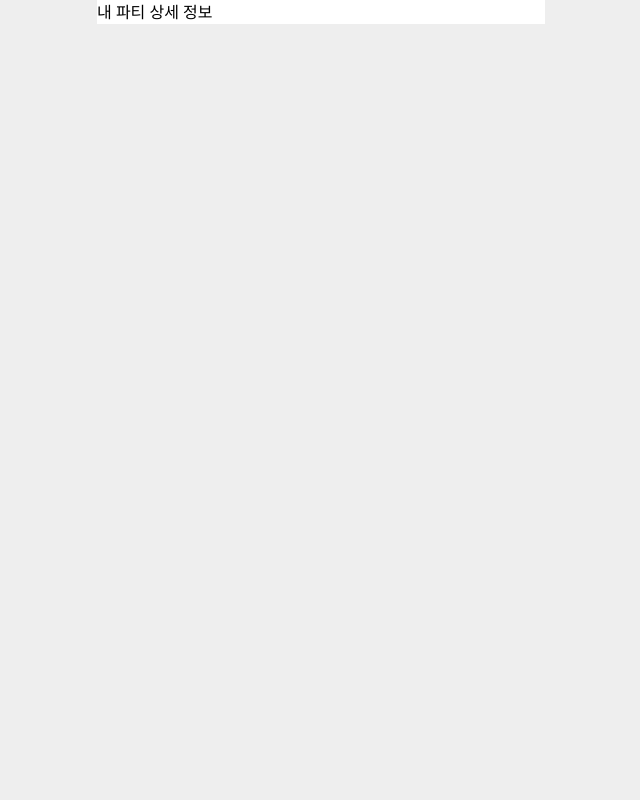
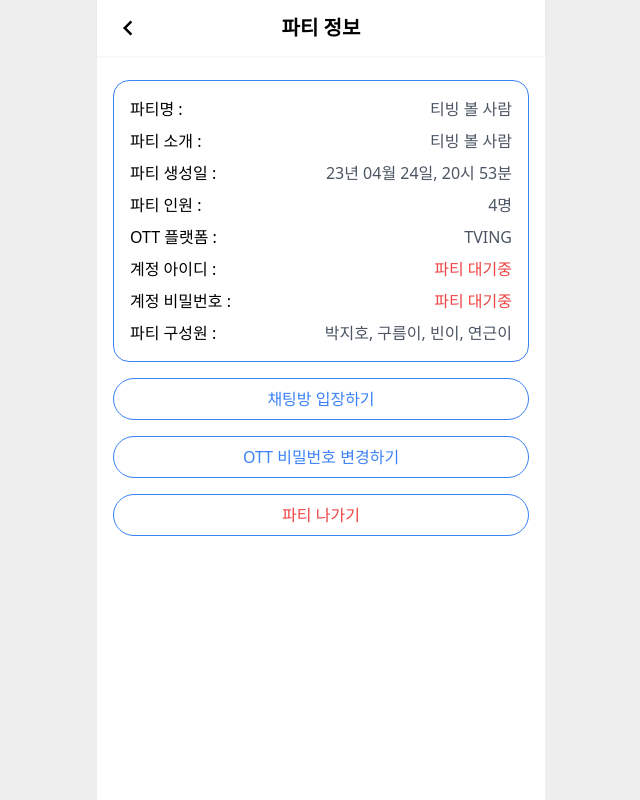
Before and after one commit to frontWeb-dev/watch-together, a Next.js app: page /my-page/party/1 in a window 1280 px wide. Shown: the whole page, without its empty margins (319-959 px from the left). Built offline with nearby package versions, Linux system fonts and the light colour scheme.

Commit message:
feat: 내 파티 상세 정보

```diff
--- a/app/my-page/page.tsx
+++ b/app/my-page/page.tsx
@@ -26,7 +26,7 @@ export default function Page() {
             </Link>
           </li>
           <li className="w-full">
-            <Link href="/my-page/payment" className="flex justify-between border-b py-4">
+            <Link href="/my-page/payment-list" className="flex justify-between border-b py-4">
               결제 내역
               <span>아이콘</span>
             </Link>
--- a/app/my-page/party/[id]/page.tsx
+++ b/app/my-page/party/[id]/page.tsx
@@ -1,3 +1,42 @@
+"use client";
+import Header from "@/components/Header";
+import ListText from "@/components/listText";
+import { usePathname, useRouter } from "next/navigation";
+
 export default function Page() {
-  return <div>내 파티 상세 정보</div>;
+  const router = useRouter();
+  const pathname = usePathname();
+
+  const enterChat = () => {
+    router.push(`${pathname}/chat`);
+  };
+  return (
+    <div className="relative min-h-screen">
+      <Header title="파티 정보" goBack="/my-page/party" />
+      <div className="space-y-4 px-4 pb-10 pt-20">
+        <div className="space-y-2 rounded-2xl border border-blue-500 p-4">
+          <ListText label="파티명 :" text="티빙 볼 사람" />
+          <ListText label="파티 소개 : " text="티빙 볼 사람" />
+          <ListText label="파티 생성일 :" text="23년 04월 24일, 20시 53분" />
+          <ListText label="파티 인원 :" text="4명" />
+          <ListText label="OTT 플랫폼 :" text="TVING" />
+          <ListText label="계정 아이디 :" text="파티 대기중" warning />
+          <ListText label="계정 비밀번호 :" text="파티 대기중" warning />
+          <ListText label="파티 구성원 :" text="박지호, 구름이, 빈이, 연근이" />
+        </div>
+        <button
+          onClick={enterChat}
+          className="w-full rounded-full border border-blue-500 py-2 text-blue-500"
+        >
+          채팅방 입장하기
+        </button>
+        <button className="w-full rounded-full border border-blue-500 py-2 text-blue-500">
+          OTT 비밀번호 변경하기
+        </button>
+        <button className="w-full rounded-full border border-blue-500 py-2 text-red-500">
+          파티 나가기
+        </button>
+      </div>
+    </div>
+  );
 }
--- a/app/my-page/user/page.tsx
+++ b/app/my-page/user/page.tsx
@@ -1,6 +1,7 @@
 "use client";
 
 import Header from "@/components/Header";
+import Link from "next/link";
 
 export default function Page() {
   return (
@@ -24,7 +25,9 @@ export default function Page() {
             캐시잔액
             <div>
               <span className="mr-4">0 원</span>
-              <button className="rounded-lg bg-blue-500 px-2 py-1 text-white">충전하기</button>
+              <Link href="/my-page/charge" className="rounded-lg bg-blue-500 p-2 text-white">
+                충전하기
+              </Link>
             </div>
           </p>
         </div>
```
